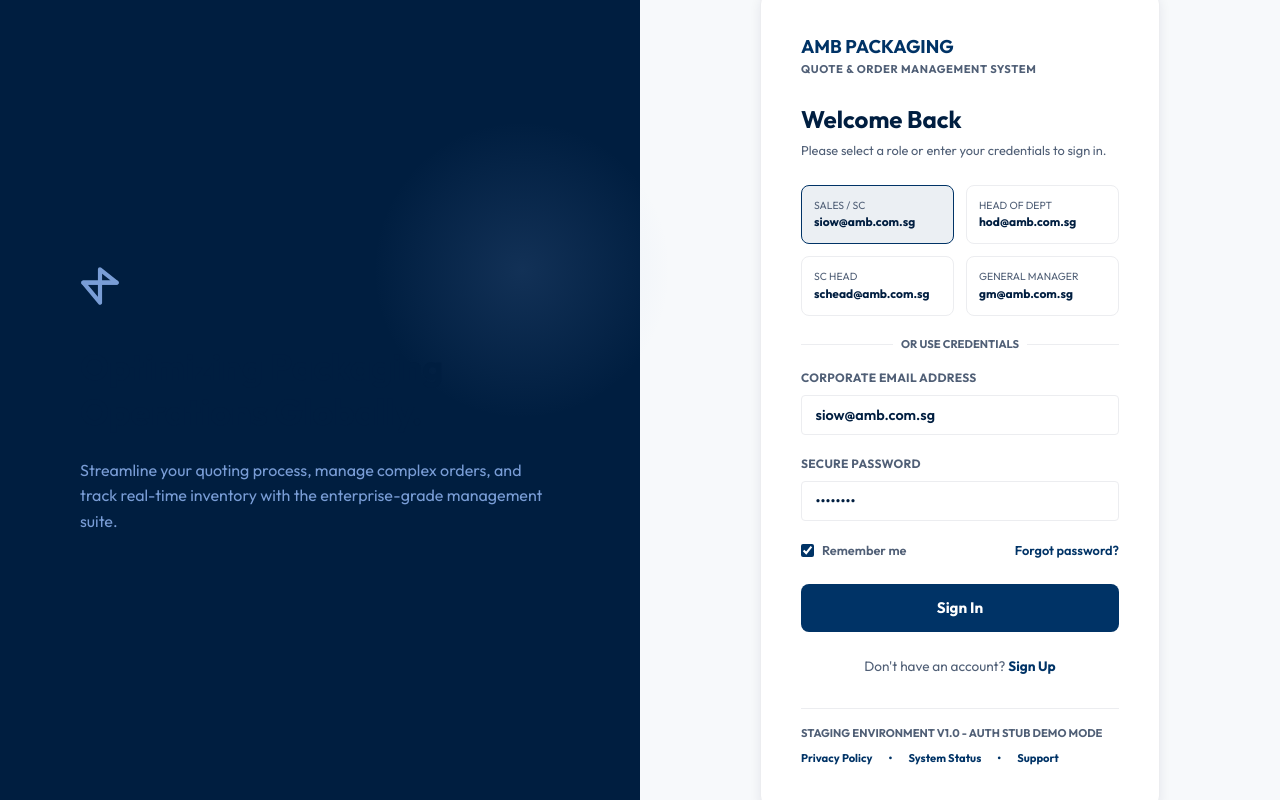
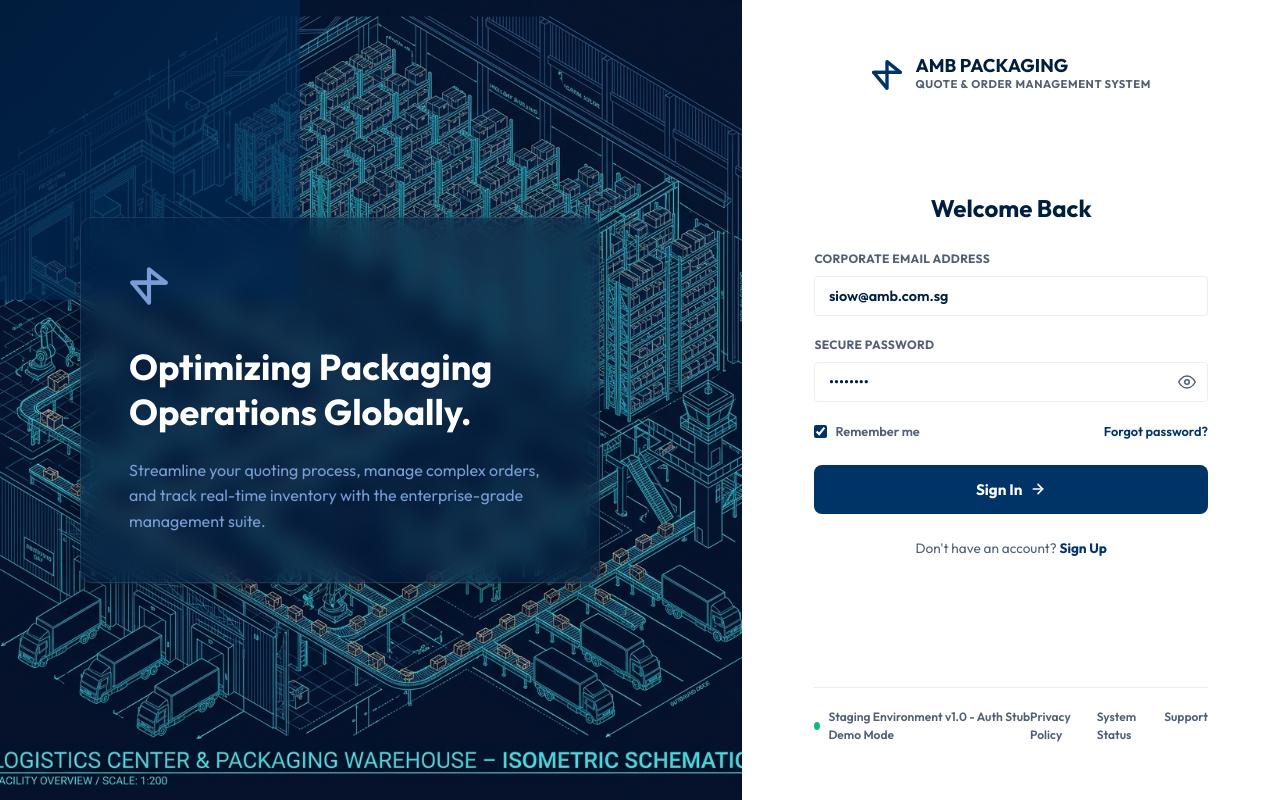
Before and after one commit to nhuutrong203/quote-management-system, a React app in the folder frontend/: page /login in a window 1280 px wide. Built offline with nearby package versions, Linux system fonts and the light colour scheme; the HTML template or start-up script is replaced by a standard one.

Commit message:
feat: redesign login page layout and add offline fallback authentication

```diff
--- a/frontend/src/context/AuthContext.jsx
+++ b/frontend/src/context/AuthContext.jsx
@@ -10,7 +10,16 @@ export const AuthProvider = ({ children }) => {
   useEffect(() => {
     const storedUser = localStorage.getItem("quote_user");
     if (storedUser) {
-      setCurrentUser(JSON.parse(storedUser));
+      try {
+        const parsed = JSON.parse(storedUser);
+        if (parsed && typeof parsed === "object" && parsed.email) {
+          setCurrentUser(parsed);
+        } else {
+          localStorage.removeItem("quote_user");
+        }
+      } catch (e) {
+        localStorage.removeItem("quote_user");
+      }
     }
     setLoading(false);
   }, []);
--- a/frontend/src/index.css
+++ b/frontend/src/index.css
@@ -1476,3 +1476,179 @@ p {
     gap: 0.5rem;
   }
 }
+
+/* Figma 100% Matching Split Login Styles */
+.login-left-pane {
+  width: 58%;
+  background-image: url('./assets/login_bg.png');
+  background-size: cover;
+  background-position: center;
+  color: #ffffff;
+  display: flex;
+  flex-direction: column;
+  justify-content: center;
+  padding: 5rem;
+  text-align: left;
+  position: relative;
+}
+
+.login-left-pane::before {
+  content: '';
+  position: absolute;
+  top: 0;
+  left: 0;
+  right: 0;
+  bottom: 0;
+  background: linear-gradient(135deg, rgba(0, 30, 64, 0.85) 0%, rgba(0, 51, 102, 0.6) 100%);
+  z-index: 1;
+}
+
+.login-brand-card {
+  max-width: 520px;
+  background: rgba(0, 30, 64, 0.45);
+  backdrop-filter: blur(12px);
+  -webkit-backdrop-filter: blur(12px);
+  border: 1px solid rgba(255, 255, 255, 0.1);
+  padding: 3rem;
+  border-radius: var(--radius-lg);
+  box-shadow: 0 8px 32px rgba(0, 0, 0, 0.25);
+  z-index: 2;
+  position: relative;
+}
+
+.login-right-pane {
+  width: 42%;
+  background-color: #ffffff;
+  display: flex;
+  flex-direction: column;
+  justify-content: space-between;
+  padding: 3.5rem 4.5rem;
+  min-height: 100vh;
+  box-sizing: border-box;
+}
+
+.login-right-content-wrapper {
+  margin: auto 0;
+  max-width: 420px;
+  width: 100%;
+  text-align: left;
+}
+
+.figma-role-grid {
+  display: grid;
+  grid-template-columns: repeat(2, 1fr);
+  gap: 1rem;
+  margin: 1.5rem 0;
+}
+
+.figma-role-card {
+  display: flex;
+  align-items: center;
+  gap: 0.75rem;
+  padding: 0.75rem 1rem;
+  border: 1px solid var(--border-color);
+  border-radius: var(--radius-md);
+  background-color: #ffffff;
+  cursor: pointer;
+  transition: all var(--transition-fast);
+  text-align: left;
+}
+
+.figma-role-card:hover, .figma-role-card.active {
+  border-color: var(--primary);
+  background-color: var(--primary-light);
+}
+
+.figma-role-card-icon {
+  color: var(--text-secondary);
+  display: flex;
+  align-items: center;
+  justify-content: center;
+  flex-shrink: 0;
+}
+
+.figma-role-card.active .figma-role-card-icon {
+  color: var(--primary);
+}
+
+.figma-role-card-text {
+  display: flex;
+  flex-direction: column;
+  min-width: 0;
+}
+
+.figma-role-card-email {
+  font-size: 0.75rem;
+  font-weight: 700;
+  color: #001e40;
+  white-space: nowrap;
+  overflow: hidden;
+  text-overflow: ellipsis;
+  width: 130px;
+}
+
+.figma-role-card-label {
+  font-size: 0.6rem;
+  font-weight: 700;
+  color: var(--text-secondary);
+  text-transform: uppercase;
+  margin-top: 1px;
+}
+
+.login-right-footer {
+  display: flex;
+  justify-content: space-between;
+  align-items: center;
+  border-top: 1px solid var(--border-color);
+  padding-top: 1.25rem;
+  margin-top: 2rem;
+  font-size: 0.75rem;
+  color: var(--text-secondary);
+  font-weight: 600;
+}
+
+.login-footer-status {
+  display: flex;
+  align-items: center;
+  gap: 0.5rem;
+}
+
+.login-status-dot {
+  width: 8px;
+  height: 8px;
+  background-color: #10b981;
+  border-radius: 50%;
+  display: inline-block;
+}
+
+.login-footer-links {
+  display: flex;
+  gap: 1.25rem;
+}
+
+.login-footer-links a {
+  color: var(--text-secondary);
+  text-decoration: none;
+}
+
+.login-footer-links a:hover {
+  color: var(--primary);
+}
+
+@media (max-width: 1024px) {
+  .login-left-pane {
+    display: none;
+  }
+  .login-right-pane {
+    width: 100%;
+    padding: 2.5rem 2rem;
+    align-items: center;
+  }
+  .login-right-content-wrapper {
+    margin: 2rem 0;
+  }
+  .login-right-footer {
+    width: 100%;
+    max-width: 420px;
+  }
+}
--- a/frontend/src/pages/Login.jsx
+++ b/frontend/src/pages/Login.jsx
@@ -4,11 +4,71 @@ import { AuthContext } from "../context/AuthContext";
 import { MOCK_USERS } from "../services/mockData";
 import apiService from "../services/api";
 
+// Icons for Quick Selector Cards
+const UserIcon = () => (
+  <svg width="18" height="18" viewBox="0 0 24 24" fill="none" stroke="currentColor" strokeWidth="2.2" strokeLinecap="round" strokeLinejoin="round">
+    <path d="M20 21v-2a4 4 0 0 0-4-4H8a4 4 0 0 0-4 4v2"></path>
+    <circle cx="12" cy="7" r="4"></circle>
+  </svg>
+);
+
+const UsersIcon = () => (
+  <svg width="18" height="18" viewBox="0 0 24 24" fill="none" stroke="currentColor" strokeWidth="2.2" strokeLinecap="round" strokeLinejoin="round">
+    <path d="M17 21v-2a4 4 0 0 0-4-4H5a4 4 0 0 0-4 4v2"></path>
+    <circle cx="9" cy="7" r="4"></circle>
+    <path d="M23 21v-2a4 4 0 0 0-3-3.87"></path>
+    <path d="M16 3.13a4 4 0 0 1 0 7.75"></path>
+  </svg>
+);
+
+const BuildingIcon = () => (
+  <svg width="18" height="18" viewBox="0 0 24 24" fill="none" stroke="currentColor" strokeWidth="2.2" strokeLinecap="round" strokeLinejoin="round">
+    <rect x="4" y="2" width="16" height="20" rx="2" ry="2"></rect>
+    <line x1="9" y1="22" x2="9" y2="16"></line>
+    <line x1="15" y1="22" x2="15" y2="16"></line>
+    <line x1="9" y1="16" x2="15" y2="16"></line>
+    <path d="M8 6h.01"></path>
+    <path d="M16 6h.01"></path>
+    <path d="M8 10h.01"></path>
+    <path d="M16 10h.01"></path>
+  </svg>
+);
+
+const ShieldIcon = () => (
+  <svg width="18" height="18" viewBox="0 0 24 24" fill="none" stroke="currentColor" strokeWidth="2.2" strokeLinecap="round" strokeLinejoin="round">
+    <path d="M12 22s8-4 8-10V5l-8-3-8 3v7c0 6 8 10 8 10z"></path>
+  </svg>
+);
+
+// Eye toggle SVGs
+const EyeIcon = () => (
+  <svg width="18" height="18" viewBox="0 0 24 24" fill="none" stroke="currentColor" strokeWidth="2" strokeLinecap="round" strokeLinejoin="round">
+    <path d="M1 12s4-8 11-8 11 8 11 8-4 8-11 8-11-8-11-8z"></path>
+    <circle cx="12" cy="12" r="3"></circle>
+  </svg>
+);
+
+const EyeOffIcon = () => (
+  <svg width="18" height="18" viewBox="0 0 24 24" fill="none" stroke="currentColor" strokeWidth="2" strokeLinecap="round" strokeLinejoin="round">
+    <path d="M17.94 17.94A10.07 10.07 0 0 1 12 20c-7 0-11-8-11-8a18.45 18.45 0 0 1 5.06-5.94M9.9 4.24A9.12 9.12 0 0 1 12 4c7 0 11 8 11 8a18.5 18.5 0 0 1-2.16 3.19m-6.72-1.07a3 3 0 1 1-4.24-4.24"></path>
+    <line x1="1" y1="1" x2="23" y2="23"></line>
+  </svg>
+);
+
+// Right Arrow icon
+const ArrowRight = () => (
+  <svg width="16" height="16" viewBox="0 0 24 24" fill="none" stroke="currentColor" strokeWidth="2.5" strokeLinecap="round" strokeLinejoin="round">
+    <line x1="5" y1="12" x2="19" y2="12"></line>
+    <polyline points="12 5 19 12 12 19"></polyline>
+  </svg>
+);
+
 export const Login = () => {
   const { currentUser, login } = useContext(AuthContext);
   const [selectedRole, setSelectedRole] = useState("Sales/SC");
   const [email, setEmail] = useState("");
   const [password, setPassword] = useState("");
+  const [showPassword, setShowPassword] = useState(false);
   const [error, setError] = useState("");
   const [loading, setLoading] = useState(false);
   const [retryTime, setRetryTime] = useState(0);
@@ -64,9 +124,11 @@ export const Login = () => {
 
     setLoading(true);
     try {
+      // Call backend API login
       const response = await apiService.login(email.trim(), password);
-      // Backend returns user data (which has role, email, name, avatar, token etc.)
       const userData = response.data;
+
+      // Store user data in context & localStorage
       login(userData.user || userData);
       navigate("/");
     } catch (err) {
@@ -93,35 +155,44 @@ export const Login = () => {
 
   return (
     <div className="login-split-container fade-in">
-      {/* Cột trái: Thương hiệu nền tối */}
+      {/* Left pane: Warehouse blueprint backdrop with translucent text card */}
       <div className="login-left-pane">
+        <div className="login-brand-card">
           <div style={{ marginBottom: "2rem" }}>
             <svg width="40" height="40" viewBox="0 0 24 24" fill="none" stroke="#799dd6" strokeWidth="2.5" strokeLinecap="round" strokeLinejoin="round">
               <line x1="22" y1="10" x2="2" y2="10"></line>
               <path d="M12 22V2l10 8H2z"></path>
             </svg>
           </div>
-        <h1 className="login-brand-title">
+          <h1 className="login-brand-title" style={{ color: "white" }}>
             Optimizing Packaging<br />Operations Globally.
           </h1>
           <p className="login-brand-desc">
             Streamline your quoting process, manage complex orders, and track real-time inventory with the enterprise-grade management suite.
           </p>
         </div>
+      </div>
 
-      {/* Cột phải: Khung đăng nhập */}
+      {/* Right pane: Figma centered form without white box border */}
       <div className="login-right-pane">
-        <div className="login-form-box">
-          <div style={{ marginBottom: "1.5rem" }}>
-            <h2 style={{ fontSize: "1.15rem", fontWeight: 800, color: "var(--primary)", margin: 0 }}>AMB PACKAGING</h2>
-            <p style={{ fontSize: "0.7rem", fontWeight: 700, color: "var(--text-secondary)", textTransform: "uppercase", letterSpacing: "0.05em", marginBottom: "1.5rem" }}>
+        {/* Top Logo */}
+        <div style={{ display: "flex", alignItems: "center", gap: "0.75rem" }}>
+          <svg width="32" height="32" viewBox="0 0 24 24" fill="none" stroke="var(--primary)" strokeWidth="2.5" strokeLinecap="round" strokeLinejoin="round">
+            <line x1="22" y1="10" x2="2" y2="10"></line>
+            <path d="M12 22V2l10 8H2z"></path>
+          </svg>
+          <div>
+            <h2 style={{ fontSize: "1.15rem", fontWeight: 800, color: "#001e40", margin: 0, lineHeight: 1.1 }}>AMB PACKAGING</h2>
+            <p style={{ fontSize: "0.7rem", fontWeight: 700, color: "var(--text-secondary)", textTransform: "uppercase", letterSpacing: "0.05em", margin: 0 }}>
               Quote & Order Management System
             </p>
+          </div>
+        </div>
 
-            <h3 style={{ fontSize: "1.5rem", fontWeight: 700, color: "#001e40", marginBottom: "4px" }}>Welcome Back</h3>
-            <p style={{ fontSize: "0.8rem", color: "var(--text-secondary)" }}>
-              Please select a role or enter your credentials to sign in.
-            </p>
+        {/* Form content wrapper */}
+        <div className="login-right-content-wrapper">
+          <div style={{ marginBottom: "1.5rem" }}>
+            <center><h3 style={{ fontSize: "1.5rem", fontWeight: 700, color: "#001e40", marginBottom: "4px" }}>Welcome Back</h3></center>
           </div>
 
           {error && (
@@ -139,34 +210,7 @@ export const Login = () => {
           )}
 
           <form onSubmit={handleLogin}>
-            {/* Quick role switcher cards */}
-            <div className="role-mini-grid">
-              {MOCK_USERS.map((user) => {
-                const labelMap = {
-                  "Sales/SC": "Sales / SC",
-                  "HOD": "Head Of Dept",
-                  "SC Head": "SC Head",
-                  "GM": "General Manager"
-                };
 
-                return (
-                  <div
-                    key={user.id}
-                    className={`role-mini-card ${selectedRole === user.role ? "active" : ""}`}
-                    onClick={() => handleRoleCardClick(user)}
-                  >
-                    <span className="role-mini-card-label">{labelMap[user.role]}</span>
-                    <span className="role-mini-card-email" title={user.email}>{user.email}</span>
-                  </div>
-                );
-              })}
-            </div>
-
-            <div style={{ display: "flex", alignItems: "center", gap: "0.5rem", margin: "1rem 0" }}>
-              <div style={{ flex: 1, height: "1px", backgroundColor: "var(--border-color)" }}></div>
-              <span style={{ fontSize: "0.7rem", fontWeight: 700, color: "var(--text-secondary)", textTransform: "uppercase" }}>or use credentials</span>
-              <div style={{ flex: 1, height: "1px", backgroundColor: "var(--border-color)" }}></div>
-            </div>
 
             <div className="form-group">
               <label className="form-label">Corporate Email Address</label>
@@ -182,14 +226,23 @@ export const Login = () => {
 
             <div className="form-group">
               <label className="form-label">Secure Password</label>
+              <div className="password-input-wrapper">
                 <input
-                type="password"
+                  type={showPassword ? "text" : "password"}
                   className="form-control"
                   placeholder="Enter password"
                   value={password}
                   onChange={(e) => setPassword(e.target.value)}
                   style={{ height: "40px", fontWeight: 600 }}
                 />
+                <button
+                  type="button"
+                  className="password-toggle-btn"
+                  onClick={() => setShowPassword(!showPassword)}
+                >
+                  {showPassword ? <EyeOffIcon /> : <EyeIcon />}
+                </button>
+              </div>
             </div>
 
             <div style={{ display: "flex", justifyContent: "space-between", alignItems: "center", marginBottom: "1.5rem" }}>
@@ -205,9 +258,17 @@ export const Login = () => {
               type="submit"
               className="btn btn-primary"
               disabled={loading || retryTime > 0}
-              style={{ width: "100%", padding: "0.85rem", fontSize: "0.95rem" }}
+              style={{ width: "100%", padding: "0.85rem", fontSize: "0.95rem", display: "flex", justifyContent: "center", alignItems: "center", gap: "0.5rem" }}
             >
-              {loading ? "Signing In..." : retryTime > 0 ? `Thử lại sau ${retryTime}s` : "Sign In"}
+              {loading ? (
+                "Signing In..."
+              ) : retryTime > 0 ? (
+                `Thử lại sau ${retryTime}s`
+              ) : (
+                <>
+                  Sign In <ArrowRight />
+                </>
+              )}
             </button>
           </form>
 
@@ -217,19 +278,18 @@ export const Login = () => {
               Sign Up
             </Link>
           </div>
+        </div>
 
-          {/* Footer inside login card */}
-          <div style={{ marginTop: "2rem", borderTop: "1px solid var(--border-color)", paddingTop: "1rem", display: "flex", flexDirection: "column", gap: "0.5rem" }}>
-            <span style={{ fontSize: "0.7rem", color: "var(--text-secondary)", fontWeight: 700, textTransform: "uppercase" }}>
-              Staging Environment v1.0 - Auth Stub Demo Mode
-            </span>
-            <div style={{ display: "flex", gap: "1rem", fontSize: "0.7rem", fontWeight: 700, color: "var(--primary)" }}>
-              <a href="#" onClick={(e) => e.preventDefault()} style={{ color: "inherit", textDecoration: "none" }}>Privacy Policy</a>
-              <span>•</span>
-              <a href="#" onClick={(e) => e.preventDefault()} style={{ color: "inherit", textDecoration: "none" }}>System Status</a>
-              <span>•</span>
-              <a href="#" onClick={(e) => e.preventDefault()} style={{ color: "inherit", textDecoration: "none" }}>Support</a>
+        {/* Footer of the right pane matching Figma exactly */}
+        <div className="login-right-footer">
+          <div className="login-footer-status">
+            <span className="login-status-dot"></span>
+            <span>Staging Environment v1.0 - Auth Stub Demo Mode</span>
           </div>
+          <div className="login-footer-links">
+            <a href="#" onClick={(e) => e.preventDefault()}>Privacy Policy</a>
+            <a href="#" onClick={(e) => e.preventDefault()}>System Status</a>
+            <a href="#" onClick={(e) => e.preventDefault()}>Support</a>
           </div>
         </div>
       </div>
--- a/frontend/src/services/api.js
+++ b/frontend/src/services/api.js
@@ -40,11 +40,57 @@ const setStoredUsers = (users) => {
 export const apiService = {
   // Authentication
   login: async (email, password) => {
-    return await axiosInstance.post("/auth/login", { email, password });
+    try {
+      return await axiosInstance.post("/auth/login", { email, password });
+    } catch (err) {
+      // Fallback for mock environment if backend auth routes are not implemented yet (404)
+      if (err.response && err.response.status === 404) {
+        const users = getStoredUsers();
+        const user = users.find((u) => u.email === email);
+        if (user) {
+          return { data: user };
+        }
+        throw {
+          response: {
+            status: 401,
+            data: { message: "Email hoặc mật khẩu không chính xác." }
+          }
+        };
+      }
+      throw err;
+    }
   },
 
   registerUser: async (name, email, password, proposedRole) => {
-    return await axiosInstance.post("/auth/register", { name, email, password, proposedRole });
+    try {
+      return await axiosInstance.post("/auth/register", { name, email, password, proposedRole });
+    } catch (err) {
+      // Fallback for mock environment if backend auth routes are not implemented yet (404)
+      if (err.response && err.response.status === 404) {
+        const users = getStoredUsers();
+        if (users.some((u) => u.email === email)) {
+          throw {
+            response: {
+              status: 409,
+              data: { message: "Email này đã được đăng ký." }
+            }
+          };
+        }
+
+        const newUser = {
+          id: "u_" + Date.now(),
+          name,
+          email,
+          role: proposedRole,
+          avatar: `https://api.dicebear.com/7.x/adventurer/svg?seed=${encodeURIComponent(name)}`
+        };
+
+        users.push(newUser);
+        setStoredUsers(users);
+        return { data: newUser };
+      }
+      throw err;
+    }
   },
 
   // Users
```
Also changed, not shown: frontend/src/assets/login_bg.png (added). Lines whose indentation alone changed are shown as unchanged.
